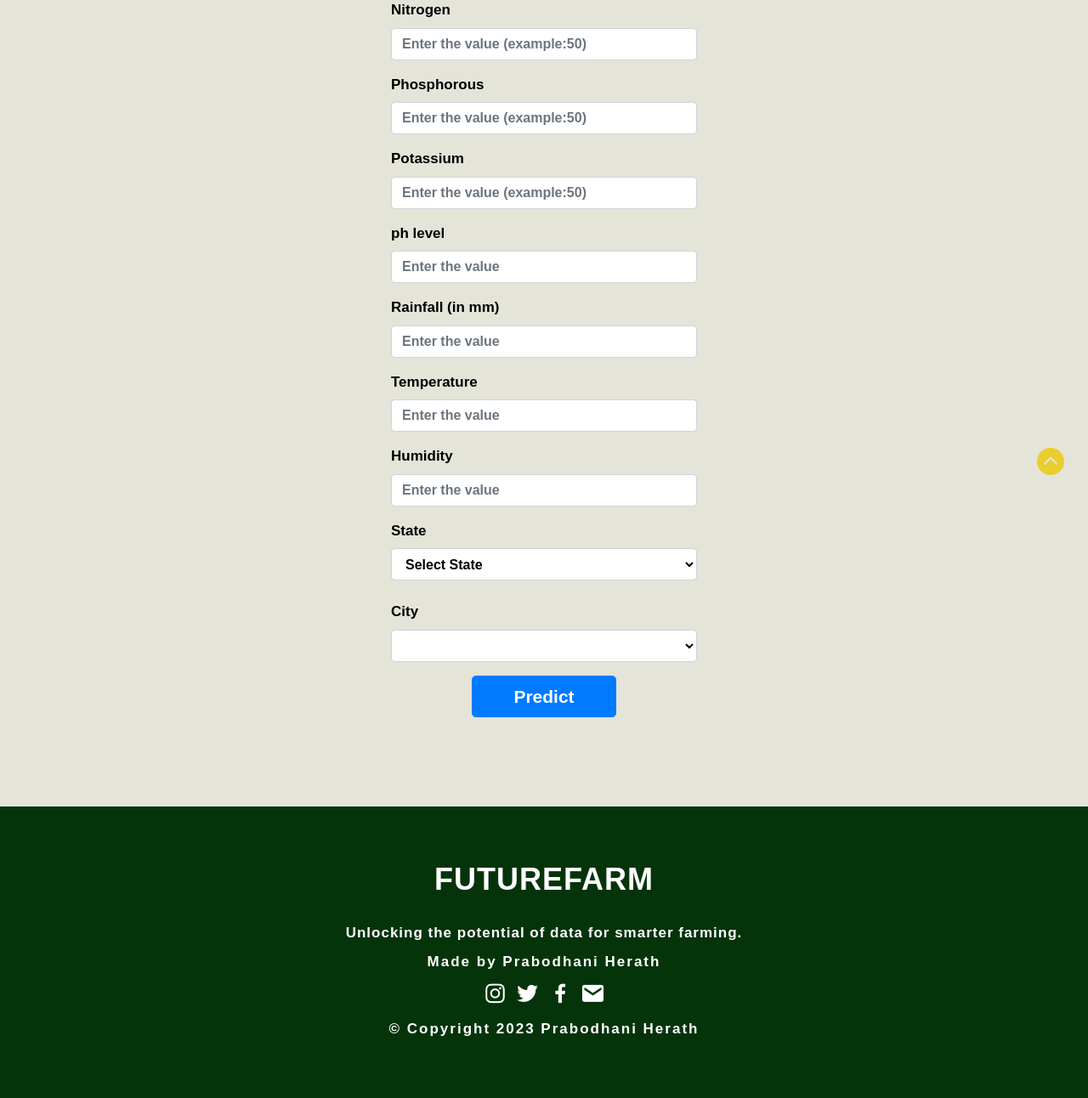
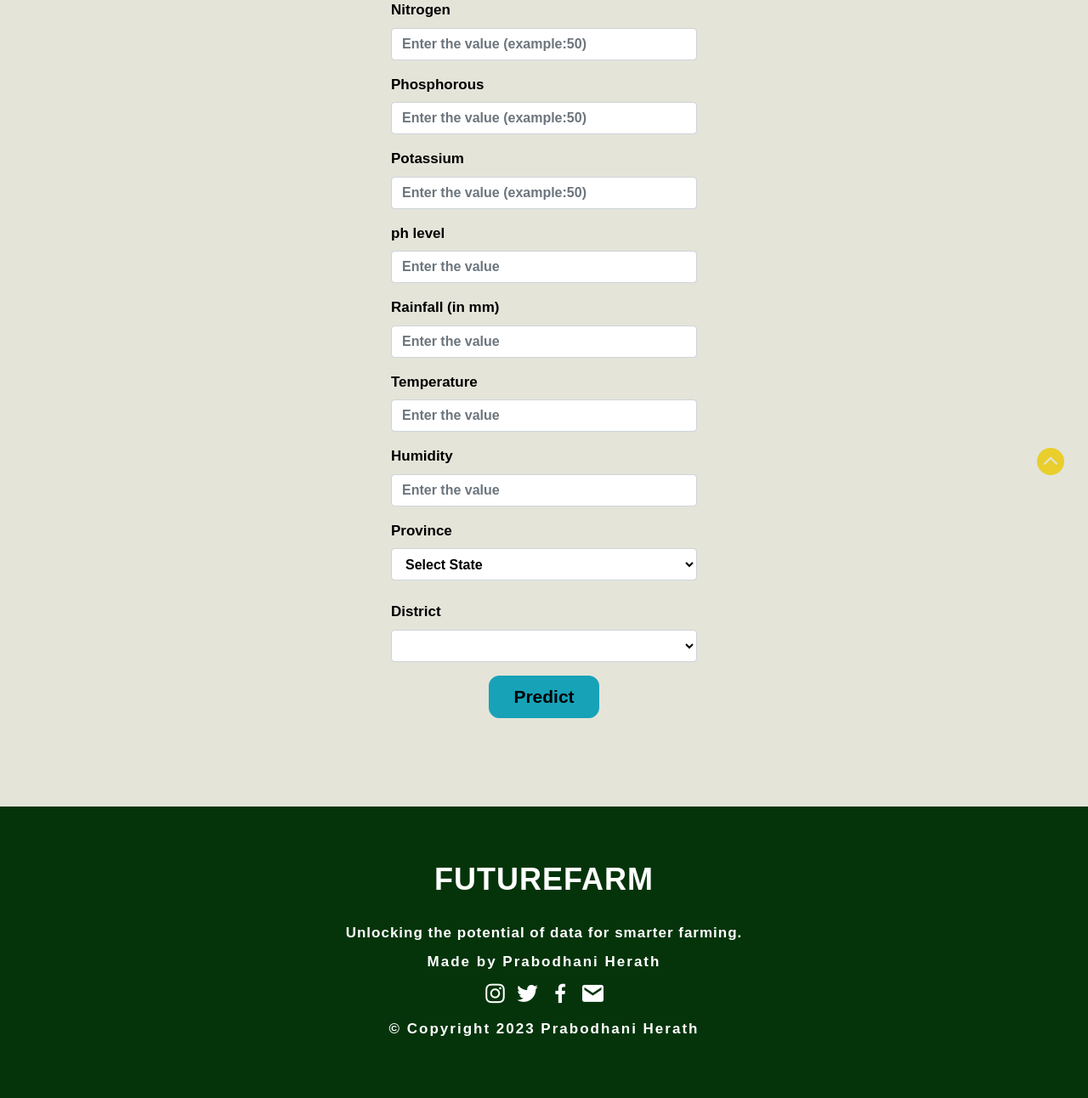
Before and after one commit to prabodhani1234/FutureFarm_ML_Project, a Flask app: page /crop-recommend in a window 1280 px wide. Shown: the part 207-1499 px from the top of the page at 85% size. Run offline with Flask 2, Linux system fonts and the light colour scheme; lists and menus that the app fills with data are empty; parts of the project's set-up code (start-up, migrations or seed data) failed here and were passed over; some libraries are stand-ins or nearby versions; some web fonts are replaced.

Commit message:
change names

```diff
--- a/templates/crop.html
+++ b/templates/crop.html
@@ -117,7 +117,7 @@
       />
     </div>
     <div class="form-group">
-      <label for="State" style="font-size: 17px"><b>State</b></label>
+      <label for="State" style="font-size: 17px"><b>Province</b></label>
       <select
         onchange="print_city('state', this.selectedIndex);"
         id="sts"
@@ -127,7 +127,7 @@
         required
       ></select>
       <br />
-      <label for="City" style="font-size: 17px"><b>City</b></label>
+      <label for="City" style="font-size: 17px"><b>District</b></label>
       <select
         id="state"
         class="form-control"
@@ -143,16 +143,20 @@
     <div class="d-flex justify-content-center">
       <button
         type="submit"
-        class="btn btn-lg btn-primary btn-block"
+        class="btn btn-info"
         style="
+          color: black;
           font-weight: bold;
-          width: 170px;
+          width: 130px;
+          height: 50px;
+          border-radius: 12px;
           font-size: 21px;
         "
       >
         Predict
       </button>
     </div>
+    </div>
   </form>
 </div>
 <!-- Form section -->
```
